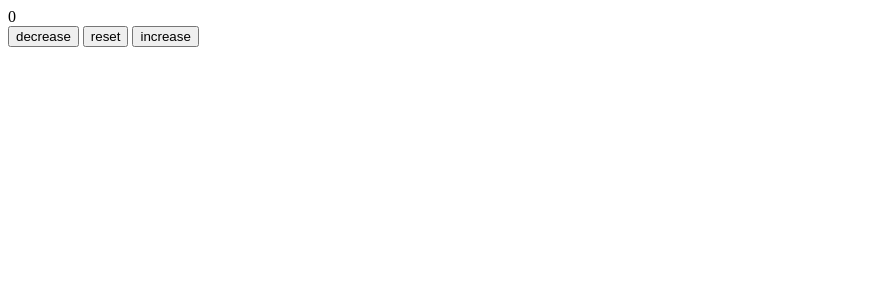
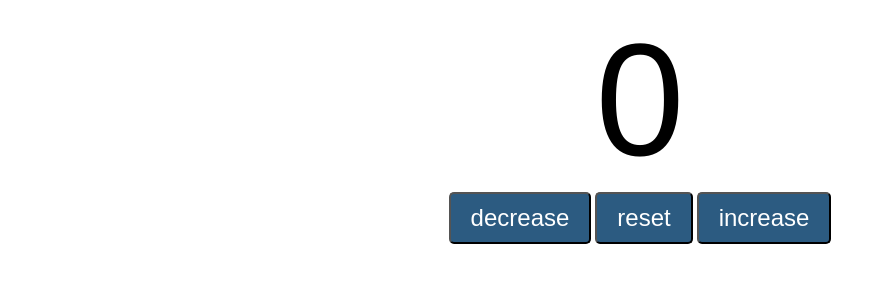
Before and after one commit to abdisati/Counter-Program, a plain HTML site: page index.html in a window 1280 px wide. Shown: the whole page, without its empty margins (0-886 px from the left). Drawn offline with Linux system fonts and the light colour scheme.

Commit message:
added a css elements

```diff
--- a/index.html
+++ b/index.html
@@ -10,9 +10,9 @@
     <label id="countLabel">0</label>
 
     <div id="btnContainer">
-      <button id="decreaseBtn">decrease</button>
-      <button id="resetBtn">reset</button>
-      <button id="increaseBtn">increase</button>
+      <button id="decreaseBtn" class="buttons">decrease</button>
+      <button id="resetBtn" class="buttons">reset</button>
+      <button id="increaseBtn" class="buttons">increase</button>
     </div>
 
     <script src="index.js"></script>
--- a/style.css
+++ b/style.css
@@ -0,0 +1,23 @@
+#countLabel {
+  display: block;
+  text-align: center;
+  font-size: 10em;
+  font-family: Helvetica;
+}
+
+#btnContainer {
+  text-align: center;
+}
+.buttons {
+  padding: 10px 20px;
+  font-size: 1.5em;
+  color: white;
+  background-color: hsl(207, 49%, 34%);
+  border-radius: 5px;
+  cursor: pointer;
+  transition: background-color 0.25s;
+}
+
+.buttons:hover {
+  background-color: hsl(207, 27%, 38%);
+}
```
